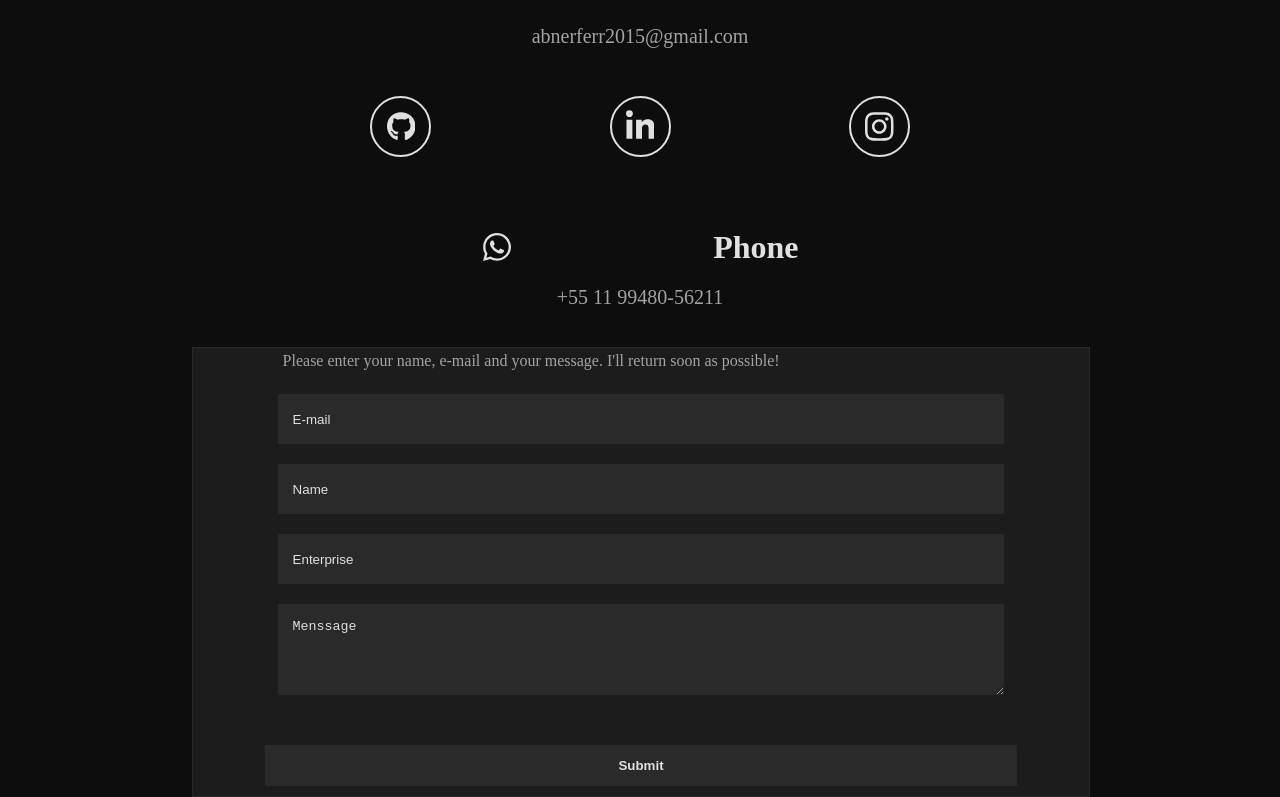
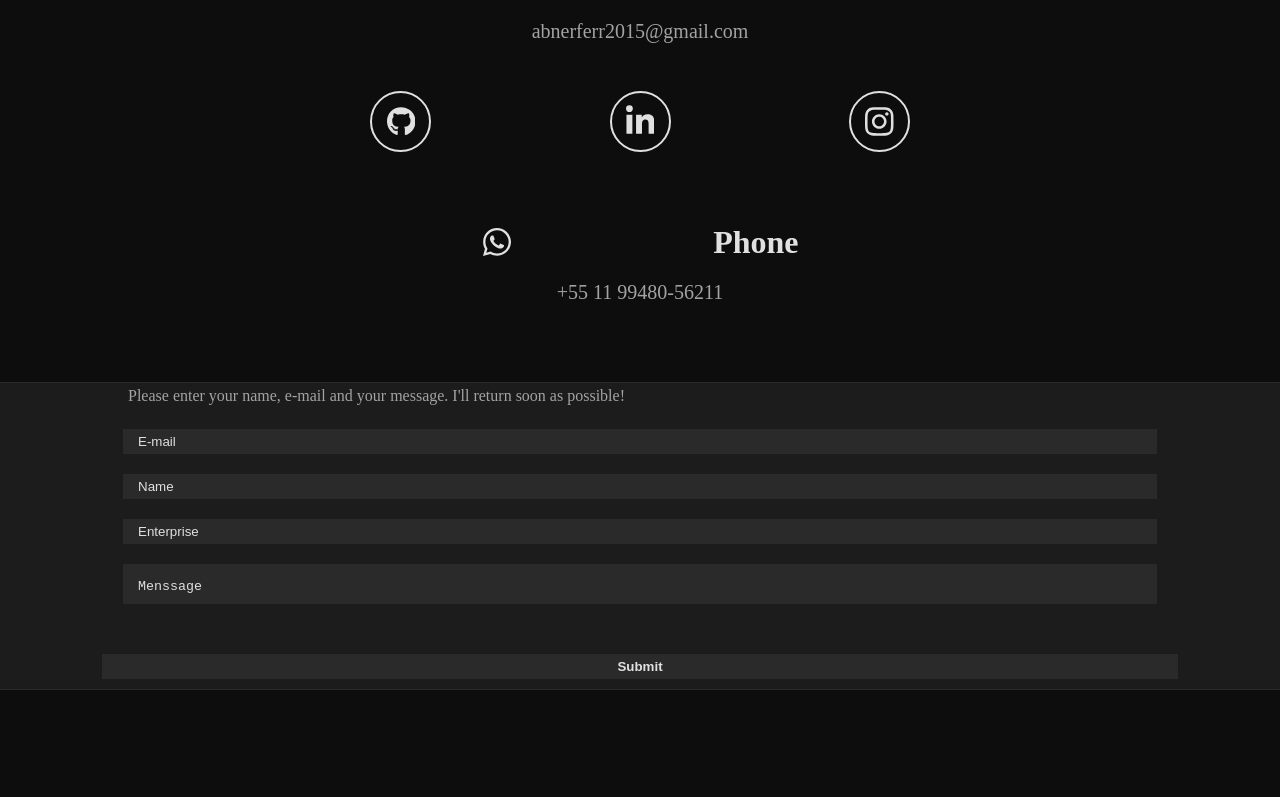
Before and after one commit to Abner-Ferreira/Portfolio-2025, a React (Vite) app: page / in a window 1280 px wide. Shown: the part 2196-2993 px from the top of the page. After the commit the page ends 2886 px from the top, so only its background shows below. Built offline with nearby package versions, Linux system fonts and the light colour scheme.

Commit message:
Estilizacao do Contato feita para telas maiores

```diff
--- a/src/pages/contato/Contato.jsx
+++ b/src/pages/contato/Contato.jsx
@@ -50,15 +50,40 @@ export default function Contato() {
               +55 11 99480-56211
             </TextoContato>
           </Contatos>
-          <FormularioContainer  onSubmit={(e) => sendEmail(e, formRef)} ref={formRef}>
-            <TextoFormulario>{t('contactFormText')}</TextoFormulario>
-            <Input placeholder={t('contactFormEmail')} type='email' name="email" required/>
-            <Input placeholder={t('contactFormName')} type='text' name="name" required/>
-            <Input placeholder={t('contactFormEnterprise')} type='text' name="enterprise" required/>
-            <Mensagem placeholder={t('contactFormMenssage')} name="message" required/>
-            <Input type='submit' value={t('contactFormSubmit')} />
-          </FormularioContainer>
         </ContatosContainer>
+        <FormularioContainer
+          onSubmit={e => sendEmail(e, formRef)}
+          ref={formRef}
+        >
+          <TextoFormulario>{t('contactFormText')}</TextoFormulario>
+          <Input
+            placeholder={t('contactFormEmail')}
+            type='email'
+            name='email'
+            required
+          />
+          <Input
+            placeholder={t('contactFormName')}
+            type='text'
+            name='name'
+            autoCapitalize='on'
+            required
+          />
+          <Input
+            placeholder={t('contactFormEnterprise')}
+            type='text'
+            name='enterprise'
+            autoCapitalize='on'
+            required
+          />
+          <Mensagem
+            placeholder={t('contactFormMenssage')}
+            name='message'
+            autoCapitalize='on'
+            required
+          />
+          <Input type='submit' value={t('contactFormSubmit')} />
+        </FormularioContainer>
       </Container>
     </>
   )
--- a/src/pages/contato/Contato.styles.jsx
+++ b/src/pages/contato/Contato.styles.jsx
@@ -22,6 +22,11 @@ export const Titulo = styled.h1`
   @media (851px <= width <= 1080px) {
     font-size: 48px;
   }
+
+  /* 4K e acima */
+  @media (min-width: 1920px) {
+    font-size: 54px;
+  }
 `
 
 export const Linha = styled.div`
@@ -38,6 +43,11 @@ export const Linha = styled.div`
   /* Tablets (paisagem) */
   @media (851px <= width <= 1080px) {
     width: 10%;
+  }
+
+  /* 4K e acima */
+  @media (min-width: 1920px) {
+    width: 6%;
   }
 `
 
@@ -64,6 +74,14 @@ export const ContatosContainer = styled.div`
     height: 100%;
     margin: 50px 0;
   }
+
+  /* 4K e acima */
+  @media (min-width: 1920px) {
+    display: flex;
+    align-items: center;
+    justify-content: center;
+    flex-direction: row;
+  }
 `
 export const Contatos = styled.div`
   height: 100px;
@@ -81,6 +99,11 @@ export const Contatos = styled.div`
   /* Tablets (paisagem) */
   @media (851px <= width <= 1080px) {
     width: 50%;
+  }
+
+  /* 4K e acima */
+  @media (min-width: 1920px) {
+    width: 40%;
   }
 `
 export const ContatoNome = styled.h2`
@@ -102,12 +125,22 @@ export const ContatoNome = styled.h2`
   @media (851px <= width <= 1080px) {
     width: 60%;
   }
+
+  /* 4K e acima */
+  @media (min-width: 1920px) {
+    width: 60%;
+  }
 `
 
 export const TextoContato = styled.a`
   color: ${({ theme }) => theme.secundaryText};
   font-size: 20px;
   text-decoration: none;
+
+  &:hover {
+    color: ${({ theme }) => theme.hover};
+    cursor: pointer;
+  }
 `
 
 export const FormularioContainer = styled.form`
@@ -132,6 +165,12 @@ export const FormularioContainer = styled.form`
   @media (851px <= width <= 1080px) {
     width: 70%;
   }
+
+  /* 4K e acima */
+  @media (min-width: 1920px) {
+    width: 50%;
+    height: 90%;
+  }
 `
 
 export const TextoFormulario = styled.p`
@@ -154,6 +193,13 @@ export const TextoFormulario = styled.p`
     padding: 10px;
     margin: 10px 0;
   }
+
+  /* 4K e acima */
+  @media (min-width: 1920px) {
+    font-size: 18px;
+    padding: 10px;
+    margin: 15px 0;
+  }
 `
 
 export const Input = styled.input`
@@ -163,10 +209,12 @@ export const Input = styled.input`
   border: none;
   background-color: ${({ theme }) => theme.inputColor};
   color: ${({ theme }) => theme.mainText};
+
   &::placeholder {
     color: ${({ theme }) => theme.mainText};
     padding: 10px;
   }
+
   &:focus {
     outline: 1px solid ${({ theme }) => theme.mainText};
   }
@@ -204,10 +252,32 @@ export const Input = styled.input`
       margin: 20px 0;
     }
   }
+
+  /* 4K e acima */
+  @media (min-width: 1920px) {
+    height: 30%;
+    padding: 10px;
+
+
+    &::placeholder {
+      padding: 0px;
+    }
+    &[type='submit'] {
+      padding: 10px;
+      width: 82%;
+      margin: 15px 0;
+
+      &:hover {
+        background-color: ${({ theme }) => theme.hover};
+        cursor: pointer;
+      }
+    }
+  }
 `
 
 export const Mensagem = styled(Input).attrs({ as: 'textarea' })`
   height: 20%;
+  resize: none;
 
   /* Tablets (retrato) */
   @media (500px <= width <= 850px) {
@@ -218,4 +288,9 @@ export const Mensagem = styled(Input).attrs({ as: 'textarea' })`
   @media (851px <= width <= 1080px) {
     height: 30%;
   }
+
+   /* 4K e acima */
+   @media (min-width: 1920px) {
+    height: 40%;
+  }
 `
```
